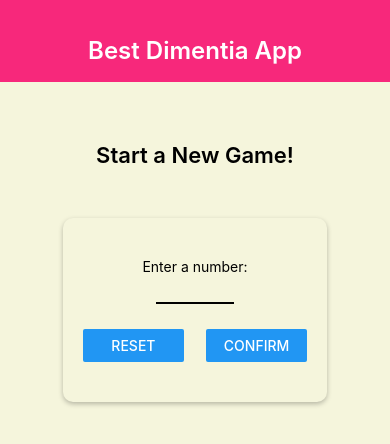
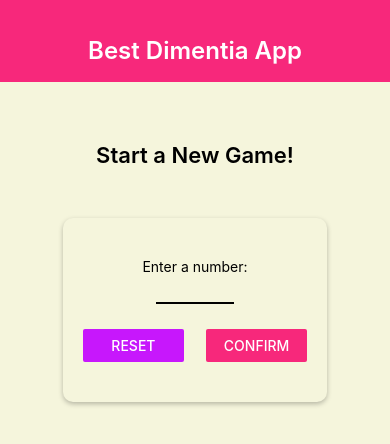
Before and after one commit to paulmboyce/rn-guess, a React Native app: screen / in a window 390 px wide. Shown: the top 444 px of the page. Built offline with nearby package versions, Linux system fonts and the light colour scheme.

Commit message:
feature(style): add theme colors to buttons

```diff
--- a/screens/StartGameScreen.js
+++ b/screens/StartGameScreen.js
@@ -19,11 +19,11 @@ const StartGameScreen = (props) => {
 				<Text>Enter a number:</Text>
 				<TextInput style={styles.inputField} />
 				<View style={styles.buttonLayout}>
-					<View style={styles.buttonContainer}>
-						<Button title="Reset" />
+					<View style={styles.buttonWrapper}>
+						<Button title="Reset" color={theme.secondaryColor} />
 					</View>
-					<View style={styles.buttonContainer}>
-						<Button title="Confirm" />
+					<View style={styles.buttonWrapper}>
+						<Button title="Confirm" color={theme.featureColor} />
 					</View>
 				</View>
 			</Card>
@@ -61,7 +61,7 @@ const styles = StyleSheet.create({
 		justifyContent: "space-between",
 		marginTop: 15,
 	},
-	buttonContainer: {
+	buttonWrapper: {
 		width: "45%",
 	},
 });
--- a/themes/index.js
+++ b/themes/index.js
@@ -2,6 +2,7 @@ import { StyleSheet } from "react-native";
 
 export const theme = {
 	featureColor: "#f7287b",
+	secondaryColor: "#c717fc",
 	backgroundColor: "beige",
 	shadowColor: "black",
 	shadowOffset: { height: 2, width: 0 },
```
